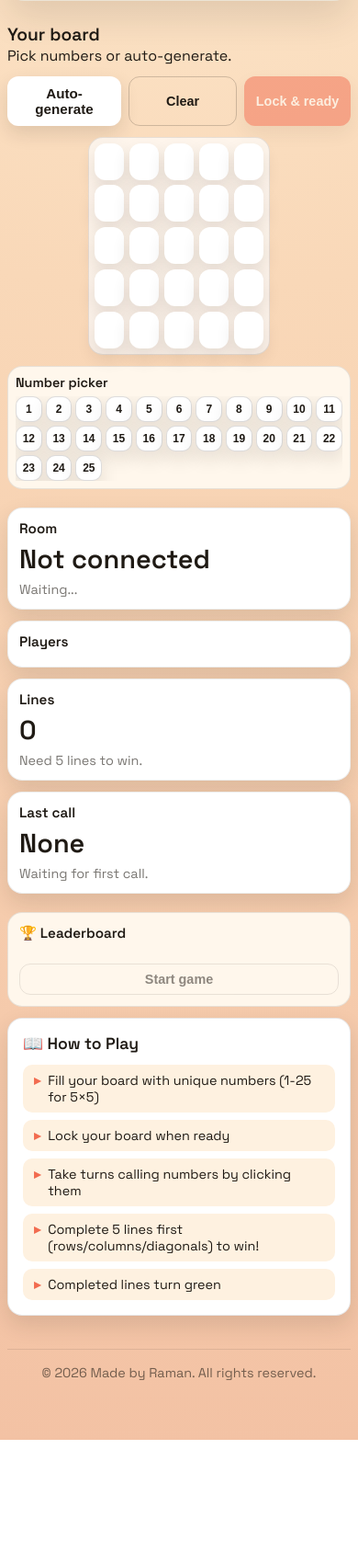
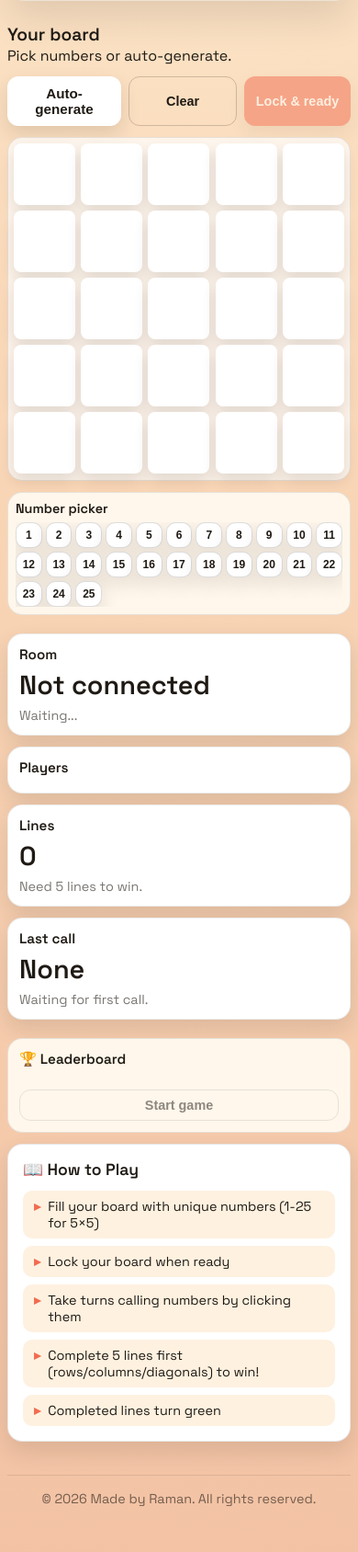
Before and after one commit to raman-bharati/bingo, a CodeIgniter 4 app: the page made by app/Views/bingo.php in a window 390 px wide. Shown: the part 524-2212 px from the top of the page at 92% size. Before the commit the page ends 2090 px from the top, so only its background shows below. Run offline with PHP 8.4 and a stand-in for CodeIgniter, Linux system fonts and the light colour scheme; the template is opened without the code that fills it, so the values that code supplies are empty; some libraries are stand-ins or nearby versions.

Commit message:
Fix board clipping for 7x7 and 9x9 sizes - improved responsive constraints

```diff
--- a/public/bingo.css
+++ b/public/bingo.css
@@ -137,9 +137,16 @@ button:disabled {
   display: grid;
   grid-template-columns: repeat(auto-fit, minmax(280px, 1fr));
   gap: 24px;
+  align-items: start;
 }
 
-.board-wrap,
+.board-wrap {
+  display: grid;
+  gap: 16px;
+  max-width: 100%;
+  min-width: 0;
+}
+
 .status-wrap,
 .leaderboard-wrap {
   display: grid;
@@ -183,49 +190,54 @@ button:disabled {
 
 .board {
   display: grid;
-  grid-template-columns: repeat(var(--board-size, 5), minmax(clamp(32px, 7vw, 60px), 1fr));
+  grid-template-columns: repeat(var(--board-size, 5), 1fr);
   gap: clamp(4px, 1.5vw, 8px);
   background: rgba(255, 255, 255, 0.7);
   padding: clamp(8px, 2vw, 16px);
   border-radius: 16px;
   border: 1px solid rgba(31, 26, 20, 0.1);
-  max-width: 600px;
+  max-width: min(600px, 100%);
   margin: 0 auto;
+  width: 100%;
+  box-sizing: border-box;
 }
 
 .board[data-size="7"] {
-  gap: clamp(3px, 1.2vw, 6px);
-  grid-template-columns: repeat(7, minmax(clamp(28px, 5vw, 50px), 1fr));
+  gap: clamp(2px, 1vw, 5px);
+  max-width: min(500px, 100%);
 }
 
 .board[data-size="9"] {
-  gap: clamp(2px, 0.8vw, 4px);
-  grid-template-columns: repeat(9, minmax(clamp(26px, 4vw, 44px), 1fr));
+  gap: clamp(2px, 0.6vw, 4px);
+  max-width: min(450px, 100%);
+  padding: clamp(6px, 1.5vw, 12px);
 }
 
 .board[data-size="7"] .board-cell,
 .board[data-size="9"] .board-cell {
-  min-height: clamp(28px, 5vw, 44px);
-  font-size: clamp(0.7rem, 1.8vw, 0.85rem);
-  padding: clamp(4px, 0.8vw, 10px) clamp(2px, 0.4vw, 4px);
+  min-height: clamp(26px, 4vw, 40px);
+  font-size: clamp(0.65rem, 1.5vw, 0.8rem);
+  padding: clamp(3px, 0.6vw, 8px) clamp(2px, 0.3vw, 4px);
 }
 
 .board-cell {
   background: #fff;
-  border-radius: 12px;
-  padding: clamp(6px, 1vw, 12px) clamp(2px, 0.5vw, 4px);
+  border-radius: clamp(8px, 2vw, 12px);
+  padding: clamp(4px, 0.8vw, 10px) clamp(2px, 0.4vw, 4px);
   text-align: center;
   font-weight: 600;
-  box-shadow: 0 10px 20px var(--shadow);
+  box-shadow: 0 8px 16px var(--shadow);
   border: 2px solid transparent;
-  min-height: clamp(40px, 8vw, 60px);
+  min-height: clamp(36px, 7vw, 56px);
+  aspect-ratio: 1;
   display: grid;
   place-items: center;
   position: relative;
-  font-size: clamp(0.75rem, 2vw, 1rem);
+  font-size: clamp(0.7rem, 1.8vw, 0.95rem);
   will-change: transform;
   backface-visibility: hidden;
   -webkit-backface-visibility: hidden;
+  overflow: hidden;
 }
 
 .board-cell.selected {
@@ -574,6 +586,14 @@ button:disabled {
     flex: 1;
   }
 
+  .board[data-size="7"] {
+    max-width: min(420px, 100%);
+  }
+
+  .board[data-size="9"] {
+    max-width: min(380px, 100%);
+  }
+
   .modal-content {
     padding: 24px;
     margin: 16px;
@@ -629,6 +649,26 @@ button:disabled {
 
   .board {
     padding: clamp(6px, 1.5vw, 12px);
+  }
+
+  .board[data-size="7"] {
+    max-width: 100%;
+    gap: 2px;
+    padding: 6px;
+  }
+
+  .board[data-size="9"] {
+    max-width: 100%;
+    gap: 2px;
+    padding: 4px;
+  }
+
+  .board[data-size="7"] .board-cell,
+  .board[data-size="9"] .board-cell {
+    min-height: 24px;
+    font-size: 0.65rem;
+    padding: 2px;
+    border-radius: 6px;
   }
 
   .status-card,
```
